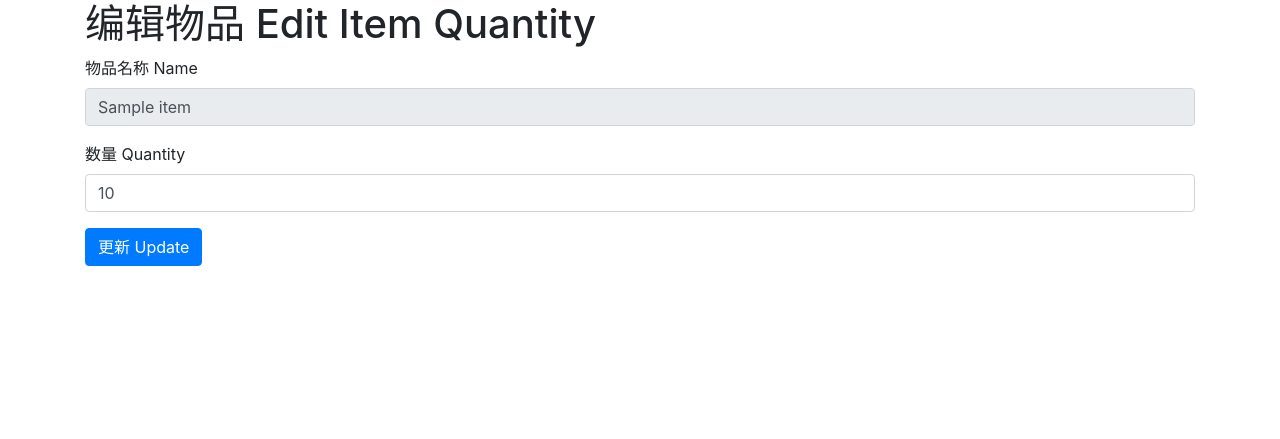
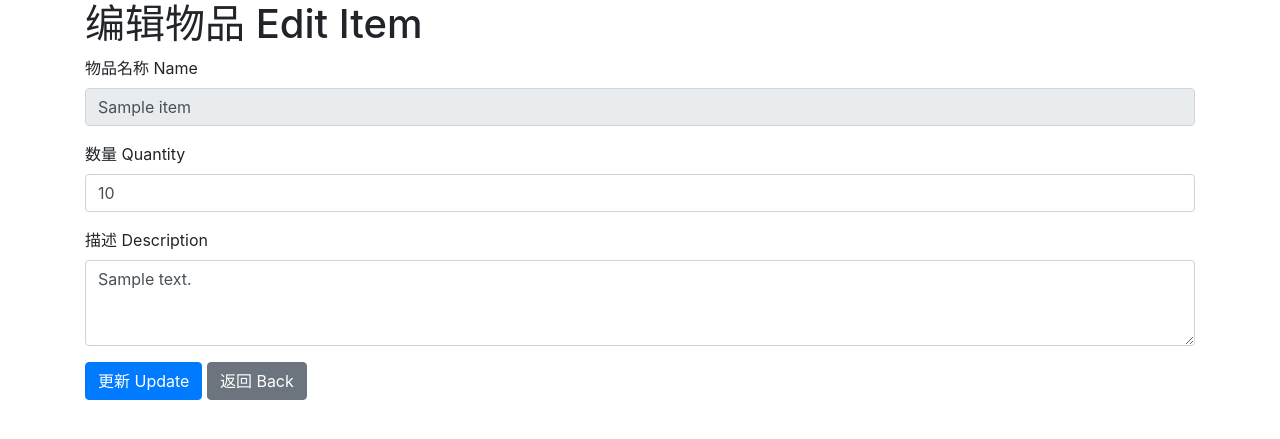
Before and after one commit to xxxZhic/family_inventory, a Flask app: page /edit/1 in a window 1280 px wide. Shown: the top 439 px of the page. Run offline with Flask 3, Linux system fonts and the light colour scheme; tables that the repository leaves empty hold one stand-in row (values such as "Sample post"); some libraries are stand-ins or nearby versions.

Commit message:
add back button and editting description

```diff
--- a/app.py
+++ b/app.py
@@ -58,6 +58,7 @@ def edit_item(id):
     item = Item.query.get_or_404(id)
     if request.method == 'POST':
         item.quantity = request.form['quantity']
+        item.description = request.form.get('description')
         db.session.commit()
         flash('Item quantity updated successfully')
         return redirect(url_for('index'))
--- a/templates/add_item.html
+++ b/templates/add_item.html
@@ -27,6 +27,7 @@
                 <textarea class="form-control" id="description" name="description"></textarea>
             </div>
             <button type="submit" class="btn btn-primary">添加物品 Add Item</button>
+            <a href="{{ url_for('index') }}" class="btn btn-secondary">返回 Back</a>
         </form>
     </div>
     <script src="https://code.jquery.com/jquery-3.3.1.slim.min.js"></script>
--- a/templates/edit_item.html
+++ b/templates/edit_item.html
@@ -8,7 +8,7 @@
 </head>
 <body>
     <div class="container">
-        <h1>编辑物品 Edit Item Quantity</h1>
+        <h1>编辑物品 Edit Item</h1>
         <form method="POST">
             <div class="form-group">
                 <label for="name">物品名称 Name</label>
@@ -18,7 +18,13 @@
                 <label for="quantity">数量 Quantity</label>
                 <input type="number" class="form-control" id="quantity" name="quantity" value="{{ item.quantity }}" required>
             </div>
+            <div class="form-group">
+                <label for="description">描述 Description</label>
+                <textarea class="form-control" id="description" name="description" rows="3">{{ item.description }}</textarea>
+            </div>
             <button type="submit" class="btn btn-primary">更新 Update</button>
+            <a href="{{ url_for('index') }}" class="btn btn-secondary">返回 Back</a>
+
         </form>
     </div>
     <script src="https://code.jquery.com/jquery-3.3.1.slim.min.js"></script>
```
